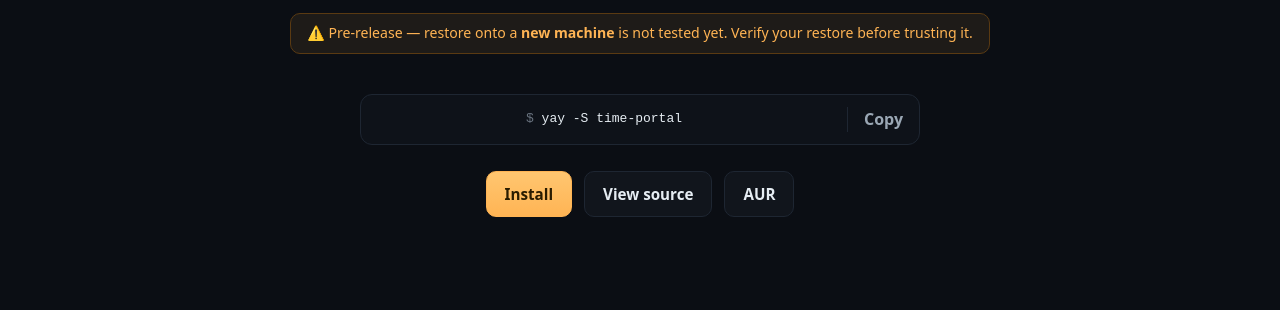
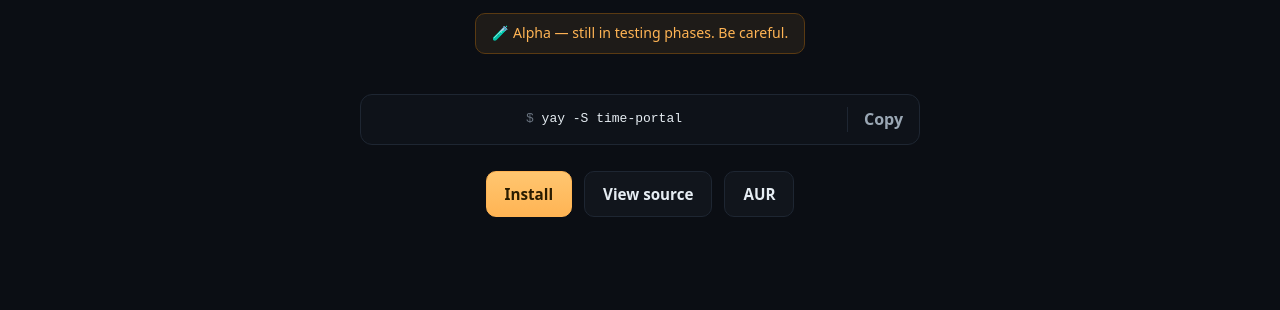
Before and after one commit to CurePortal/time-portal, a plain HTML site: page docs/index.html in a window 1280 px wide. Shown: the part 474-784 px from the top of the page. Drawn offline with Linux system fonts and the light colour scheme.

Commit message:
Soften pre-release notice to an Alpha caution
Replace the explicit "restore not tested" warnings on the landing page and in
the README with a simple alpha caution: still in testing phases, be careful.

```diff
--- a/docs/index.html
+++ b/docs/index.html
@@ -116,7 +116,7 @@
   <p class="sub">Every backup is a real, browsable btrfs snapshot on an encrypted
     drive that looks exactly like your machine at that moment — not an opaque
     archive. Restoring a file is a copy; restoring the machine is a subvolume swap.</p>
-  <p class="warn">⚠️ Pre-release — restore onto a <strong>new machine</strong> is not tested yet. Verify your restore before trusting it.</p>
+  <p class="warn">🧪 Alpha — still in testing phases. Be careful.</p>
 
   <div class="install">
     <pre><span class="pfx">$ </span>yay -S time-portal</pre>
```
Also changed, not shown: 1 other file.
